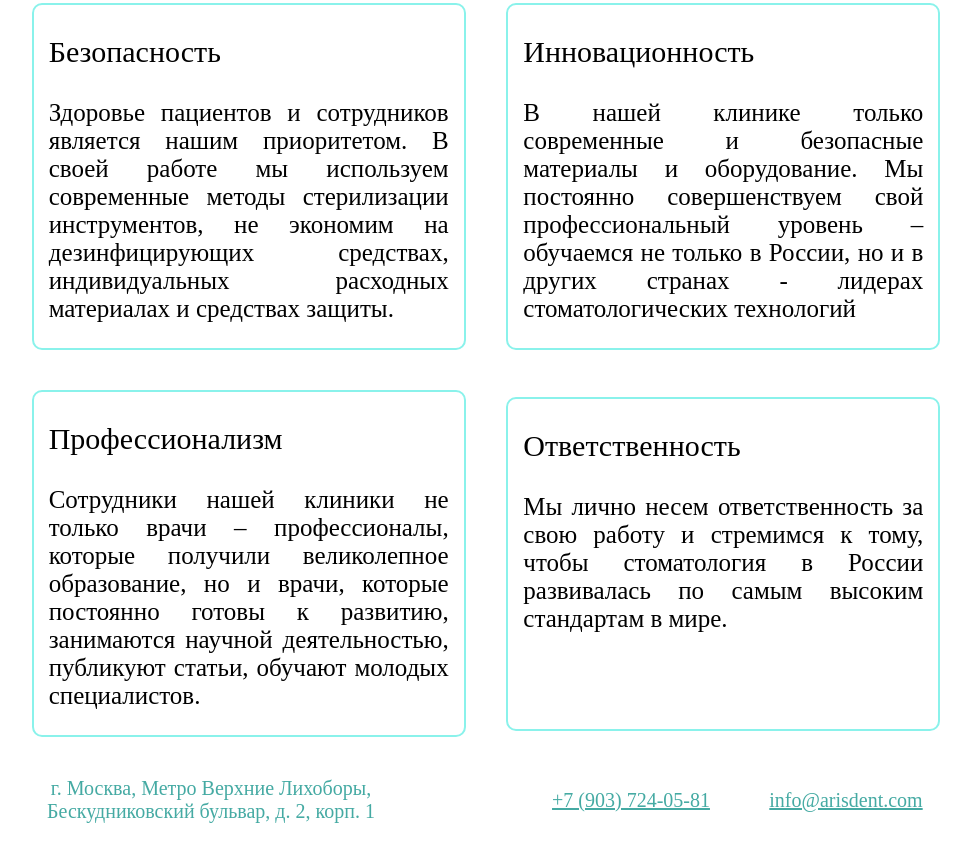
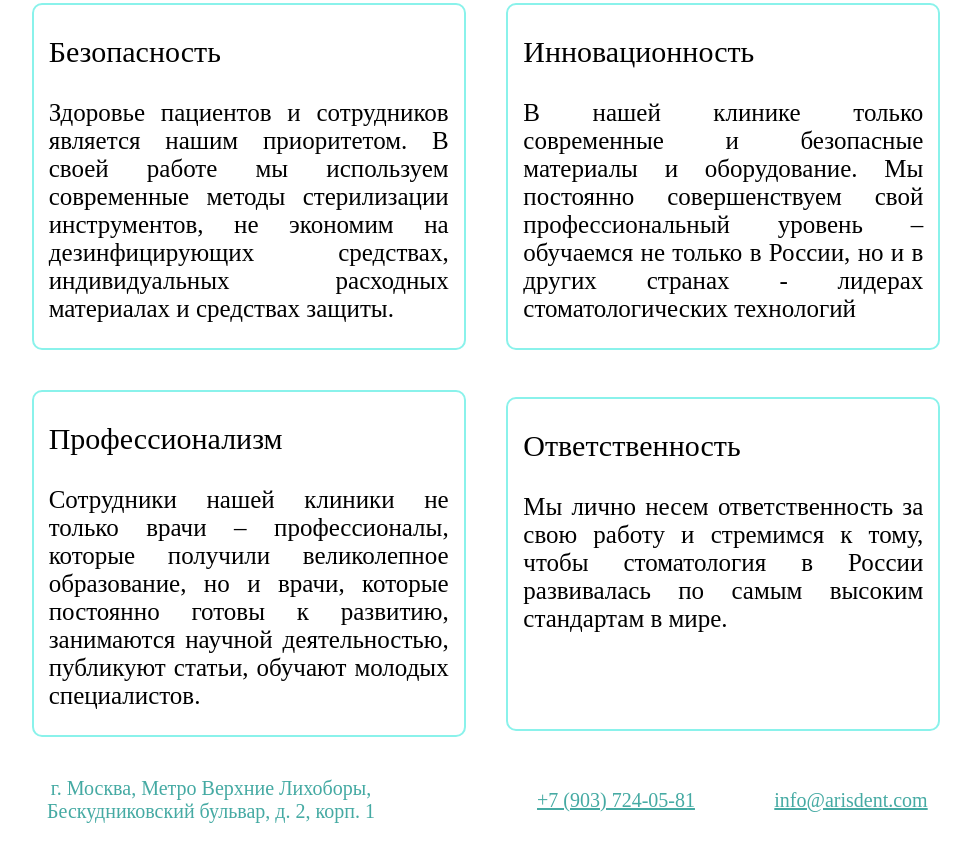
Before and after one commit to irinagr17/dpo-1module-, a plain HTML site: page index.html in a window 1280 px wide. Shown: the part 1101-1952 px from the top of the page, without its empty margins (154-1125 px from the left). Drawn offline with Linux system fonts and the light colour scheme.

Commit message:
Update said(dpo)1.css

```diff
--- a/said(dpo)1.css
+++ b/said(dpo)1.css
@@ -118,7 +118,7 @@ body{
     justify-content: center;
     padding-top: 0px;
     margin:0;
-    margin-right: 15px;
+    margin-right: 35px;
 }
 
 .foot3{
@@ -132,7 +132,7 @@ body{
     justify-content: center;
     padding-top: 0px;
     margin:0;
-    margin-right: 15px;
+    margin-right: 10px;
 }
 
 a{
```
